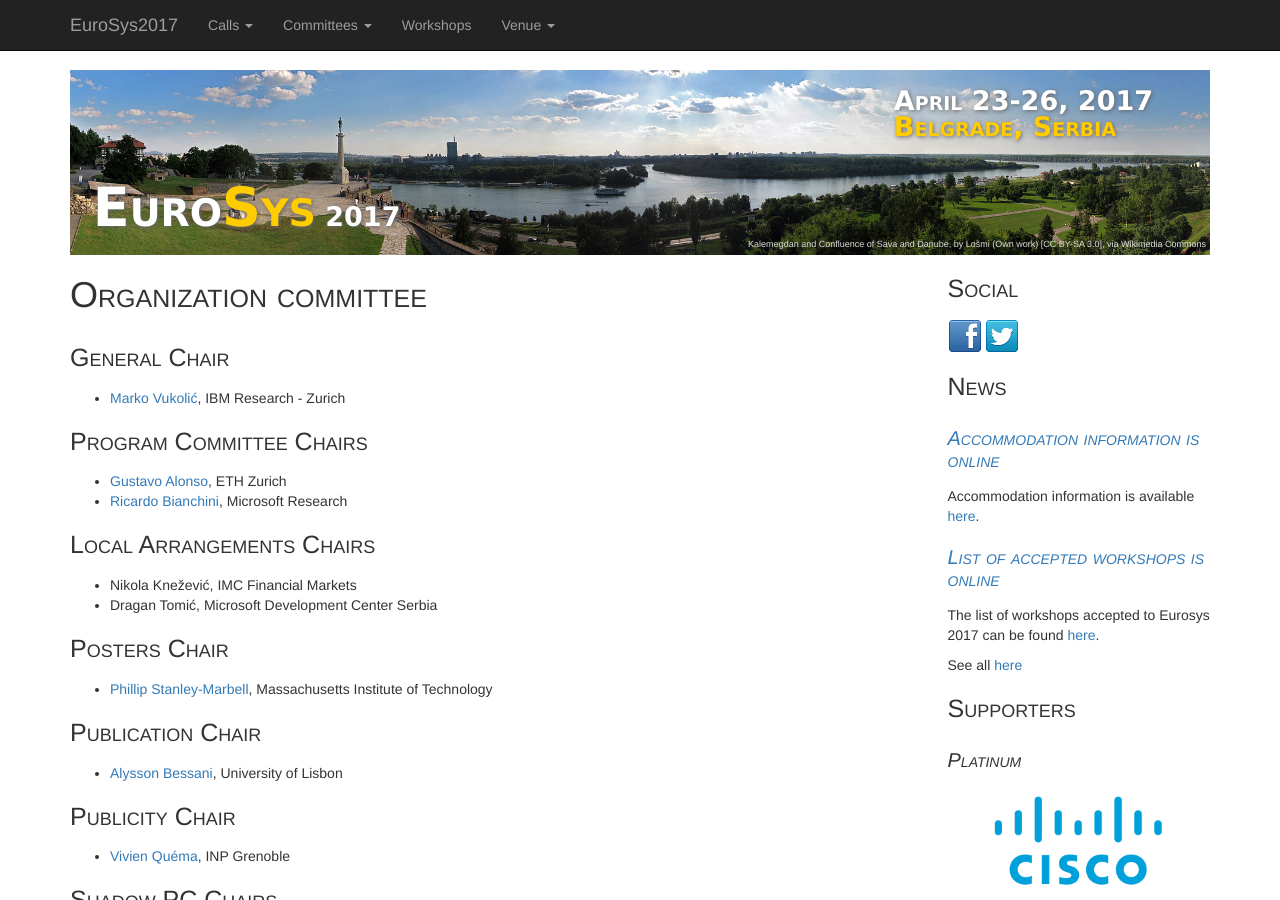
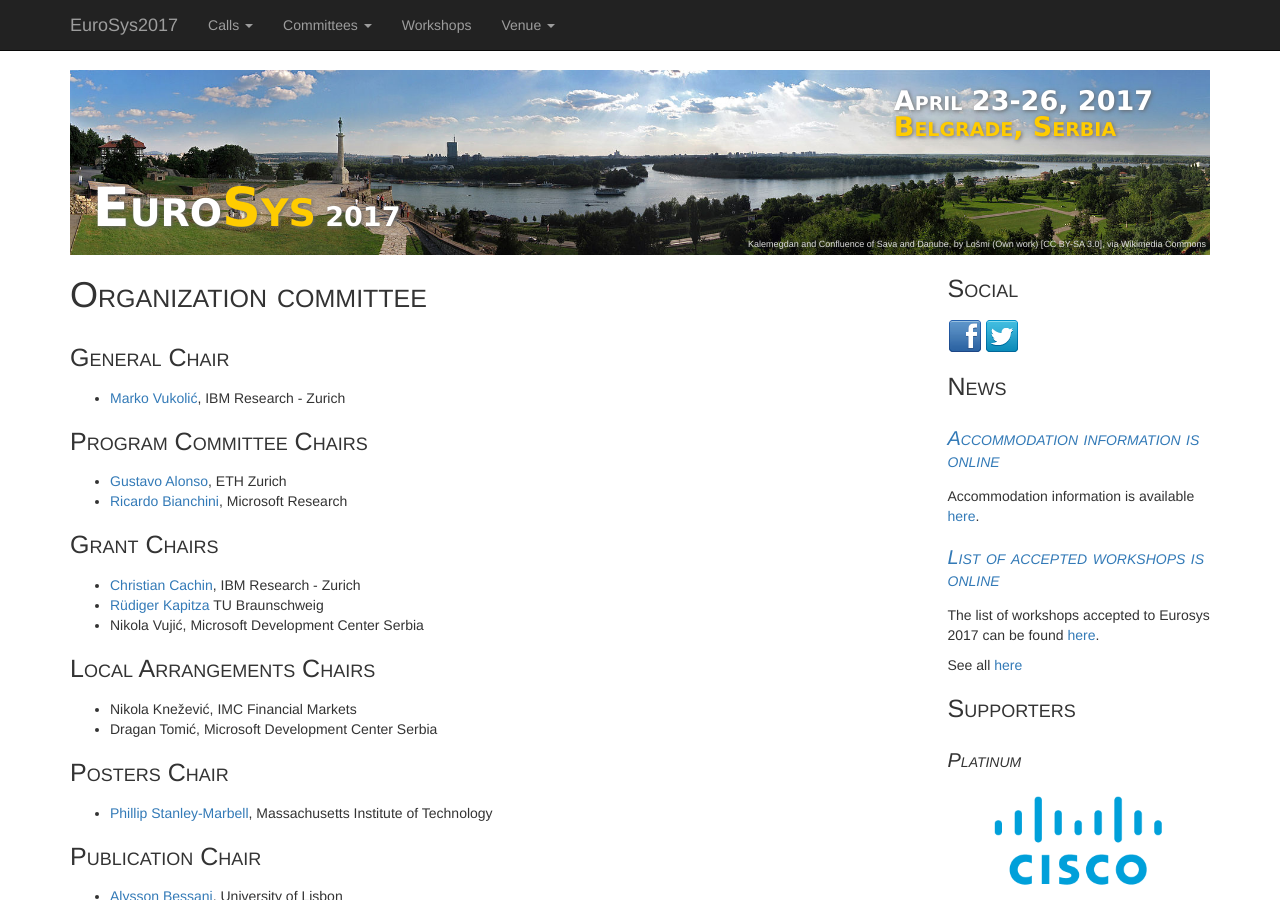
Before and after one commit to eurosys-chapter/2017, a Jekyll site: the page built from committees/organization.md, in a window 1280 px wide and 900 px high. Built offline with Jekyll 4.4.1, drawn with Linux system fonts in a browser that asks for light colours; nearby versions of some CDN libraries.

Commit message:
Signed-off-by: Marko Vukolic <mvu@zurich.ibm.com>

```diff
--- a/committees/organization.md
+++ b/committees/organization.md
@@ -14,6 +14,11 @@ published: true
 * [Ricardo Bianchini](http://www.cs.rutgers.edu/~ricardob/), Microsoft Research
 
 <!-- alphabetical order -->
+
+## Grant Chairs
+* [Christian Cachin](https://www.zurich.ibm.com/~cca/), IBM Research - Zurich
+* [Rüdiger Kapitza](https://www.ibr.cs.tu-bs.de/users/kapitza/) TU Braunschweig
+* Nikola Vujić, Microsoft Development Center Serbia
 
 ## Local Arrangements Chairs
 * Nikola Knežević, IMC Financial Markets
```
